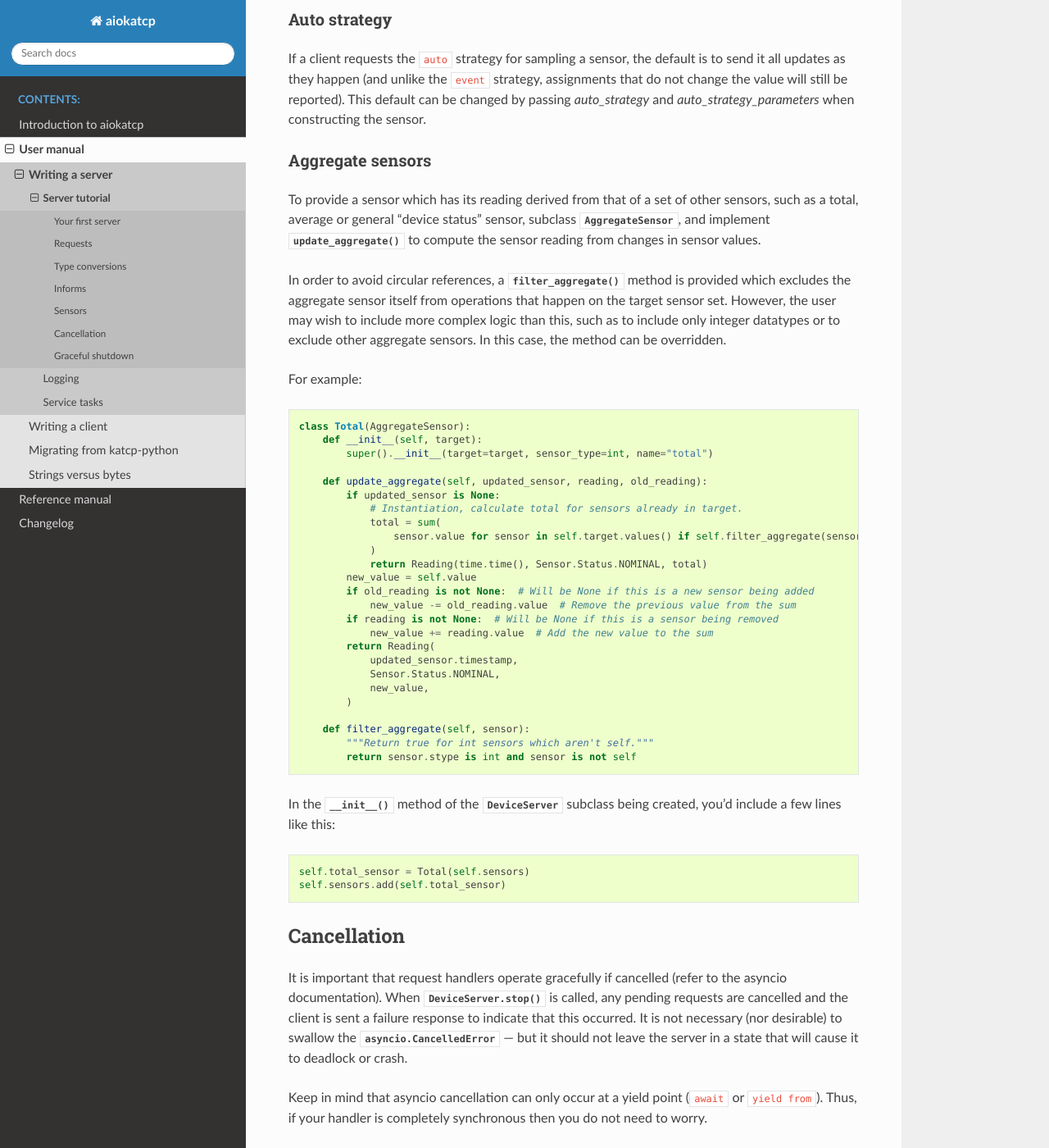
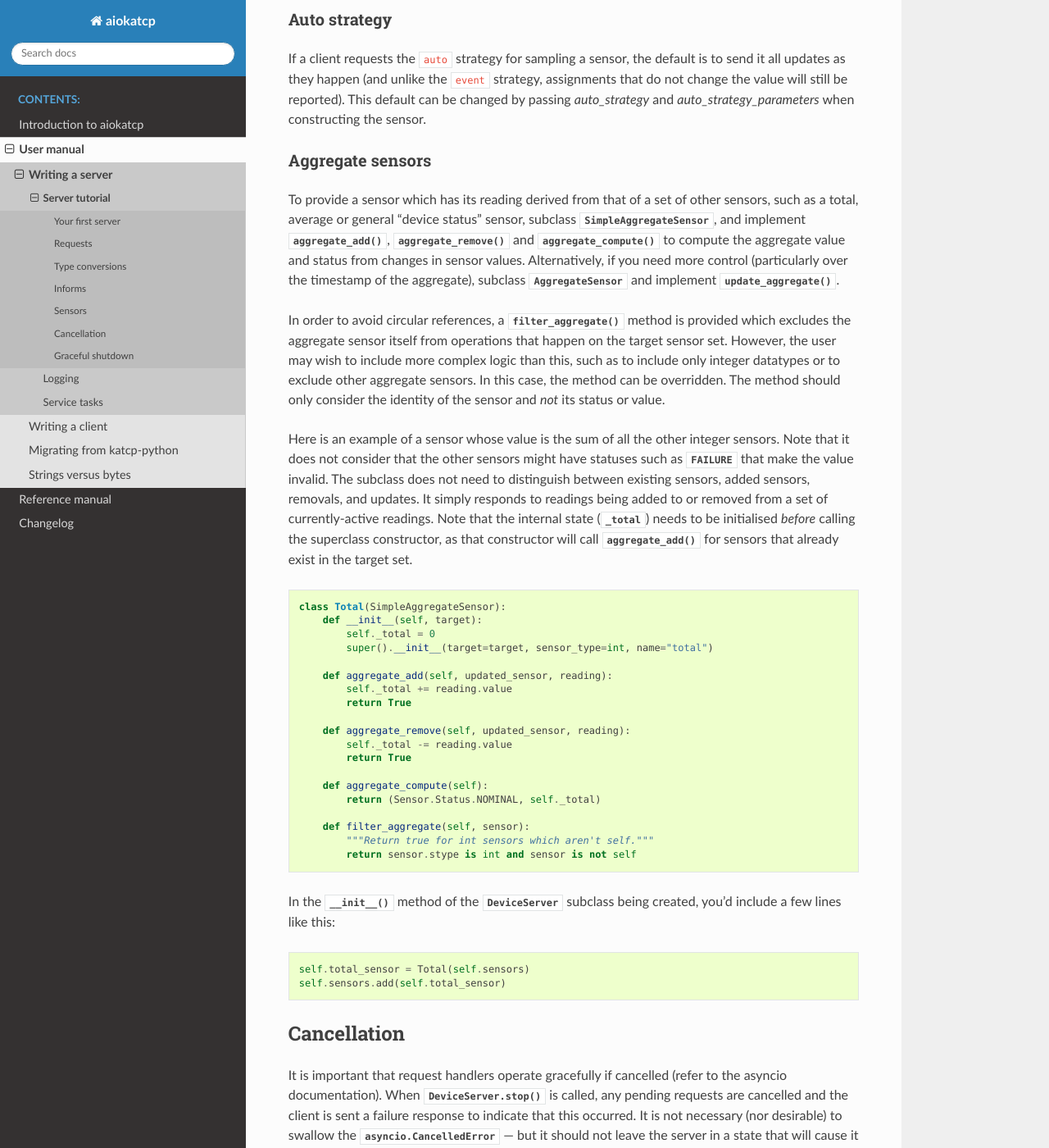
Before and after one commit to ska-sa/aiokatcp, a Sphinx documentation site: the page built from doc/server/tutorial.rst, in a window 1280 px wide and 1400 px high, scrolled down 4036 px. Shown: the whole window at 82% size. Built offline with Sphinx 7.4.7 and the Read the Docs theme 2.0.0, drawn with Linux system fonts in a browser that asks for light colours; the version number could not be read and is left out.

Commit message:
Update docs and example for SimpleAggregateSensor

```diff
--- a/doc/server/tutorial.rst
+++ b/doc/server/tutorial.rst
@@ -220,42 +220,51 @@ Aggregate sensors
 ^^^^^^^^^^^^^^^^^
 To provide a sensor which has its reading derived from that of a set of other
 sensors, such as a total, average or general "device status" sensor, subclass
-:class:`.AggregateSensor`, and implement
-:meth:`~.AggregateSensor.update_aggregate` to compute the sensor reading from
-changes in sensor values.
+:class:`.SimpleAggregateSensor`, and implement
+:meth:`~.SimpleAggregateSensor.aggregate_add`,
+:meth:`~.SimpleAggregateSensor.aggregate_remove`
+and :meth:`~.SimpleAggregateSensor.aggregate_compute` to compute the aggregate
+value and status from changes in sensor values. Alternatively, if you need more
+control (particularly over the timestamp of the aggregate), subclass
+:class:`.AggregateSensor` and implement
+:meth:`~.AggregateSensor.update_aggregate`.
 
 In order to avoid circular references, a
 :meth:`~.AggregateSensor.filter_aggregate` method is provided which excludes the
 aggregate sensor itself from operations that happen on the target sensor set.
 However, the user may wish to include more complex logic than this, such as to
 include only integer datatypes or to exclude other aggregate sensors. In this
-case, the method can be overridden.
+case, the method can be overridden. The method should only consider the
+identity of the sensor and *not* its status or value.
 
-For example:
+Here is an example of a sensor whose value is the sum of all the other
+integer sensors. Note that it does not consider that the other sensors might
+have statuses such as :attr:`~.Status.FAILURE` that make the value invalid. The
+subclass does not need to distinguish between existing sensors, added sensors,
+removals, and updates. It simply responds to readings being added to or removed
+from a set of currently-active readings. Note that the internal state
+(:attr:`!_total`) needs to be initialised *before* calling the superclass
+constructor, as that constructor will call
+:meth:`~.SimpleAggregateSensor.aggregate_add` for sensors that already exist in
+the target set.
 
 .. code:: python
 
-    class Total(AggregateSensor):
+    class Total(SimpleAggregateSensor):
         def __init__(self, target):
+            self._total = 0
             super().__init__(target=target, sensor_type=int, name="total")
 
-        def update_aggregate(self, updated_sensor, reading, old_reading):
-            if updated_sensor is None:
-                # Instantiation, calculate total for sensors already in target.
-                total = sum(
-                    sensor.value for sensor in self.target.values() if self.filter_aggregate(sensor)
-                )
-                return Reading(time.time(), Sensor.Status.NOMINAL, total)
-            new_value = self.value
-            if old_reading is not None:  # Will be None if this is a new sensor being added
-                new_value -= old_reading.value  # Remove the previous value from the sum
-            if reading is not None:  # Will be None if this is a sensor being removed
-                new_value += reading.value  # Add the new value to the sum
-            return Reading(
-                updated_sensor.timestamp,
-                Sensor.Status.NOMINAL,
-                new_value,
-            )
+        def aggregate_add(self, updated_sensor, reading):
+            self._total += reading.value
+            return True
+
+        def aggregate_remove(self, updated_sensor, reading):
+            self._total -= reading.value
+            return True
+
+        def aggregate_compute(self):
+            return (Sensor.Status.NOMINAL, self._total)
 
         def filter_aggregate(self, sensor):
             """Return true for int sensors which aren't self."""
```
Also changed, not shown: 1 other file.
